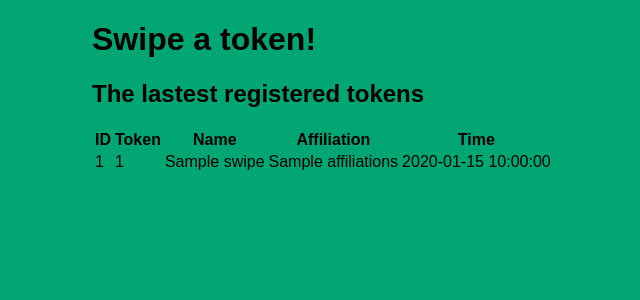
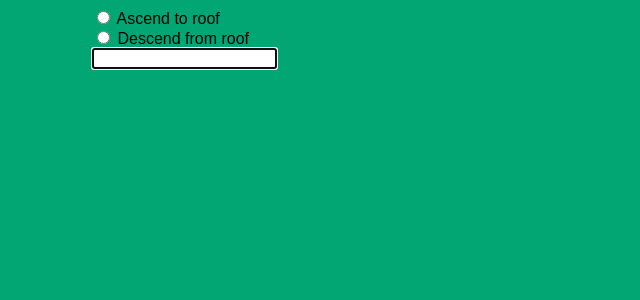
Before and after one commit to jknappe/access-log, a Flask app: template templates/index.html in a window 1280 px wide. Shown: the top 300 px of the page, without its empty margins (298-938 px from the left). Run offline with Flask 2, Linux system fonts and the light colour scheme; the template is opened without the code that fills it: most values are stand-ins (such as "Sample title", 1, 10 or a date in 2020); some libraries are stand-ins or nearby versions.

Commit message:
creates basic form and database

```diff
--- a/app.py
+++ b/app.py
@@ -9,42 +9,17 @@ db = SQLAlchemy(app)
 
 class token_scan_DB(db.Model):
     id = db.Column(db.Integer, primary_key=True)
-    token_id = db.Column(db.String(20), nullable=False)
-    datetime_scanned = db.Column(db.DateTime, default=datetime.utcnow)
+    action = db.Column(db.String(20), nullable=False)
+    token = db.Column(db.String(20), nullable=False)
+    datetime = db.Column(db.DateTime, default=datetime.utcnow)
 
     def __repr__(self):
         return '<id %r>' % self.id
 
 @app.route('/', methods=['POST', 'GET'])
 def index():
-    error = None
-    valid_tokens = ['t', '0001101747' , '0001964054', '0014488389', '0014405751', '0004033874', '0014580266', '0001951950', '0007000492', '0014502443', '0014552070']
-
-    if request.method == 'POST':
-        token_id = request.form['token_id']
-
-        if token_id == 'admin':
-            return redirect('/admin')
-        else:
-            if token_id in valid_tokens:
-                new_token = FormDB(token_id=token_id)
-
-                try:
-                    db.session.add(new_token)
-                    db.session.commit()
-                    return redirect('/form')
-                except:
-                    return 'Could not write to data base.'
-            else:
-                error = 'The token you scanned is not registered, please use one of the valid access tokens.'
-                swipes = FormDB.query.order_by(FormDB.datetime_scanned.desc()).all()
-                return render_template('invalid.html', error=error)
-
-    else:
-        # read swipes data from the database
-        swipes = FormDB.query.order_by(FormDB.datetime_scanned.desc()).all()
-        # render the index pages with swipes data available
-        return render_template('index.html', swipes=swipes)
+    # render index page
+    return render_template('index.html')
 
 if __name__ == "__main__":
      app.run(debug=True)
--- a/templates/index.html
+++ b/templates/index.html
@@ -1,49 +1,31 @@
 {% extends 'base.html' %}
 
 {% block head %}
-<title>Greenroof Access Log</title>
+<title>Access Log</title>
 {% endblock %}
 
 {% block body %}
 <div class="content">
 
-    <h1>Swipe a token!</h1>
+    <form action="/" method="POST" autocomplete="off">
 
-    <form action="/" method="POST" autocomplete="off">
-        <input type="text" name="token_id" id="token_id" autofocus="autofocus" onkeypress="javascript:token_id.focus();" onKeyUp="javascript:token_id.focus();" OnBlur="javascript:token_id.focus();" OnChange="javascript:token_id.focus();" />
+        <!-- choose action -->
+        <input type="radio" id="action_ascend" name="action" value="ascend">
+        <label for="action_ascend">Ascend to roof</label><br>
+        <input type="radio" id="action_descend" name="action" value="descend">
+        <label for="action_descend">Descend from roof</label><br>
+
+        <!-- scan token -->
+        <input type="text" name="token" id="token" autofocus="autofocus"
+            onkeypress="javascript:token.focus();"
+            onKeyUp="javascript:token.focus();"
+            OnBlur="javascript:token.focus();"
+            OnChange="javascript:token.focus();" />
+
     </form>
 
 
-    <h2>The lastest registered tokens</h2>
 
-    <table>
-        <tr>
-            <th>ID</th>
-            <th>Token</th>
-            <th>Name</th>
-            <th>Affiliation</th>
-            <th>Time</th>
-        </tr>
-        <!-- Load registered swipes from DB -->
-        {% for swipe in swipes %}
-            <!-- Limit output to last 10 -->
-            {% if loop.index <= 10 %}
-            <tr>
-                <!-- Print ID, Token ID, datetime -->
-                <td>{{ swipe.id }}</td>
-                <td>{{ swipe.token_id }}</td>
-                <td>{{ swipe.name }}</td>
-                <td>{{ swipe.affiliations }}</td>
-                <td>{{ swipe.datetime_scanned.replace(microsecond=0) }}</td>
-            </tr>
-            {% endif %}
-        {% endfor %}
-    </table>
-
-    <!-- Control buttons to show/hide input field
-
-        <button onClick="javascript:hide();">Hide Input Field</button>
-    // -->
 
 </div>
 {% endblock %}
```
Also changed, not shown: access-log.db (added).
